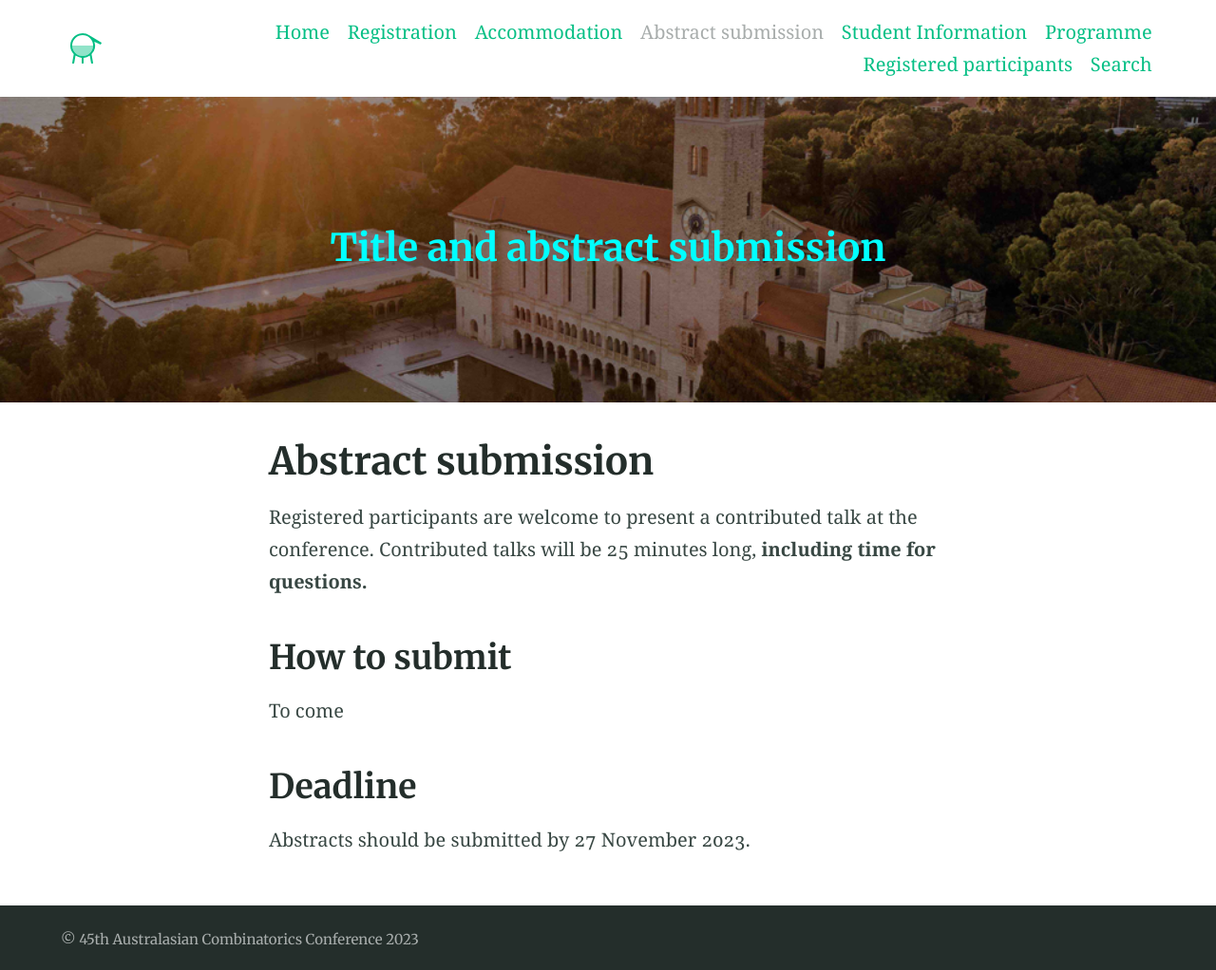
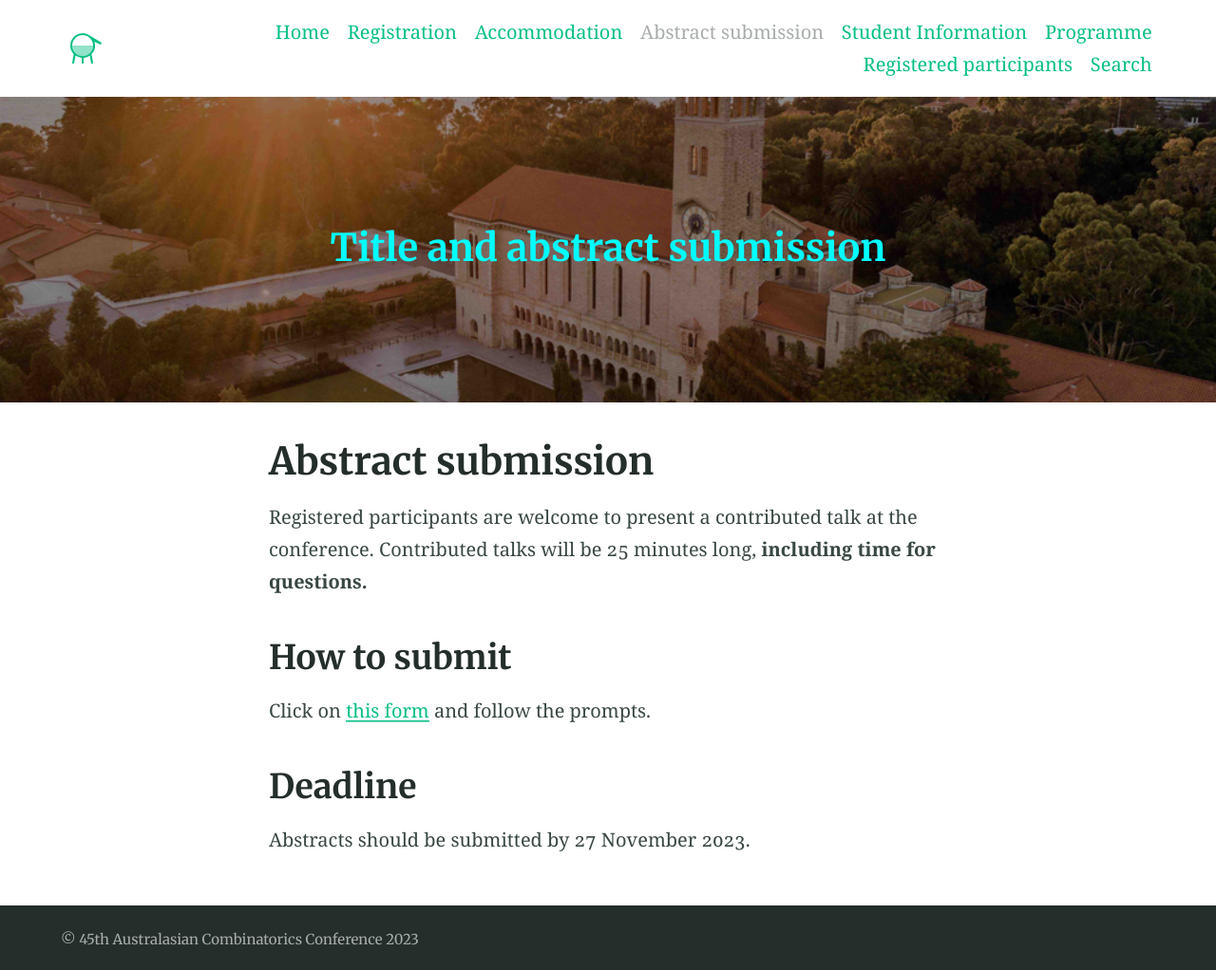
Before and after one commit to 45ACC/45ACC.github.io, a Jekyll site: the page built from abstractsubmission.md, in a window 1280 px wide. Shown: the whole page at 95% size. Built offline with Jekyll 4.4.1, drawn with Linux system fonts in a browser that asks for light colours.

Commit message:
Update abstractsubmission.md

```diff
--- a/abstractsubmission.md
+++ b/abstractsubmission.md
@@ -11,7 +11,7 @@ Registered participants are welcome to present a contributed talk at the confere
 
 ## How to submit
 
-To come
+Click on [this form](https://forms.gle/wvWwd2BrCQT9saPNA) and follow the prompts.
 
 ## Deadline
 
```
